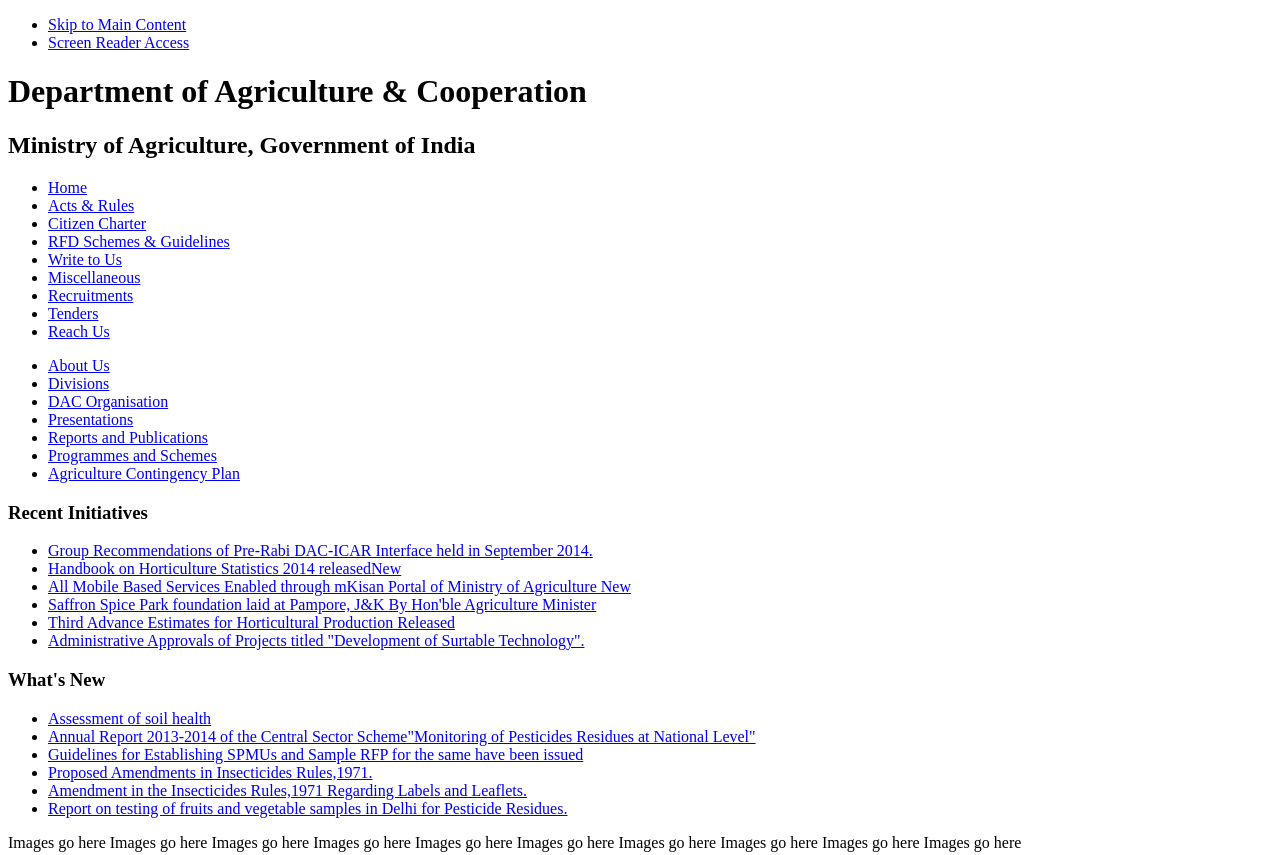
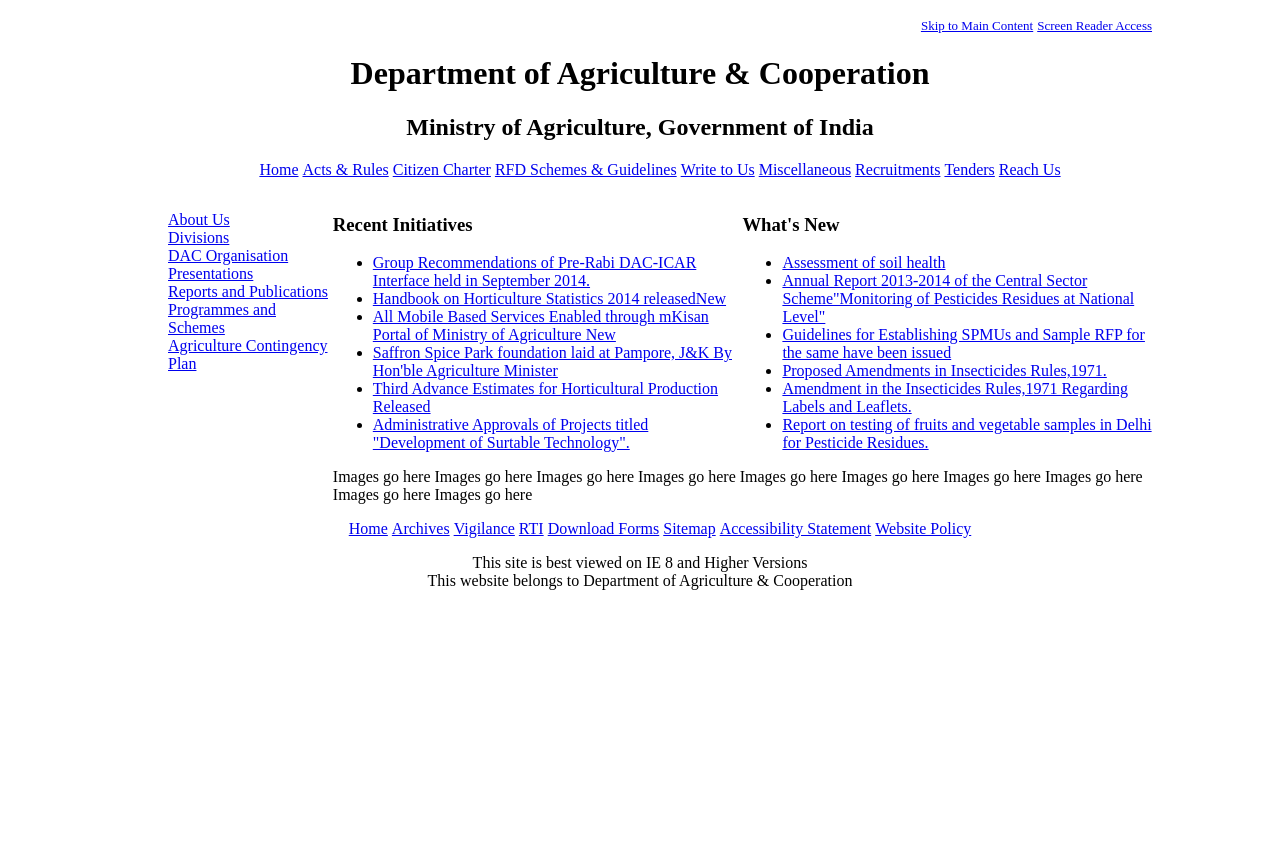
Before and after one commit to Shrinwanti22/HTML_basics, a plain HTML site: page index.html in a window 1280 px wide. Shown: the top 855 px of the page. After the commit the page ends 800 px from the top, so only its background shows below. Drawn offline with Linux system fonts and the light colour scheme.

Commit message:
after styling

```diff
--- a/index.html
+++ b/index.html
@@ -2,23 +2,23 @@
 <html>
 <head>
 	<title>Government of India, Department of Agriculture &amp; Cooperation, Ministry of Agriculture</title>
+	<link rel="stylesheet" type="text/css" href="style.css">
 </head>
 
 <body>
 	<header>
-		<div>
+		<div align = "right">
 			<ul>
-				<li><a href="#">Skip to Main Content</a></li>
-				<li><a href="#">Screen Reader Access</a></li>
+				<li><font size="2"><a href="#">Skip to Main Content</a></font></li>
+				<li><font size="2"><a href="#">Screen Reader Access</a></font></li>
 			</ul>
 		</div>
-		<div>
+		<div align = "center">
 			<h1>Department of Agriculture &amp; Cooperation</h1>
 			<h2>Ministry of Agriculture, Government of India</h2>
-		<div>
-	</header>
+		</div>
 
-	<nav>
+		<nav align = "center">
 			<ul>
 				<li><a href="#">Home</a></li>
 				<li><a href="#">Acts &amp; Rules</a></li>
@@ -30,8 +30,10 @@
 				<li><a href="#">Tenders</a></li>
 				<li><a href="#">Reach Us</a></li>
 			</ul>
+		</nav>
+	</header>
 
-	</nav>
+
 
 	<main>
 		<nav>
@@ -46,6 +48,7 @@
 			</ul>
 		</nav>
 		<section>
+			<div id = "recent">
 				<h3>Recent Initiatives</h3>
 				<ul>
 					<li><a href="#">Group Recommendations of Pre-Rabi DAC-ICAR Interface held in September 2014.</a></li>
@@ -55,9 +58,9 @@
 					<li><a href="#">Third Advance Estimates for Horticultural Production Released</a></li>
 					<li><a href="#">Administrative Approvals of Projects titled "Development of Surtable Technology".</a></li>
 				</ul>
-		</section>
+			</div>
 
-		<section>
+			<div id = "new">
 				<h3>What's New</h3>
 				<ul>
 					<li><a href="#">Assessment of soil health</a></li>
@@ -67,13 +70,16 @@
 					<li><a href="#">Amendment in the Insecticides Rules,1971 Regarding Labels and Leaflets.</a></li>
 					<li><a href="#">Report on testing of fruits and vegetable samples in Delhi for Pesticide Residues.</a></li>
 				</ul>
+			</div>
+
+			<div id = "image">
+				Images go here Images go here Images go here Images go here Images go here Images go here Images go here Images go here Images go here Images go here
+			</div>
 		</section>
-		<section>
-			Images go here Images go here Images go here Images go here Images go here Images go here Images go here Images go here Images go here Images go here
-		</section>
+
 	</main>
 	<footer>
-		<nav>
+		<nav align = "center">
 			<ul>
 				<li><a href="#">Home</a></li>
 				<li><a href="#">Archives</a></li>
@@ -85,7 +91,7 @@
 				<li><a href="#">Website Policy</a></li>
 			</ul>
 		</nav>
-		<div>
+		<div align = "center">
 			This site is best viewed on IE 8 and Higher Versions<br/>
 			This website belongs to Department of Agriculture &amp; Cooperation<br/>
 		</div>
--- /dev/null
+++ b/style.css
@@ -0,0 +1,44 @@
+header ul li {
+	display: inline;
+}
+
+footer nav ul li {
+	display: inline-block;
+}
+
+main nav ul li {
+	display: block;
+}
+
+main nav{
+	float: left;
+	width: 20%;
+}
+
+#recent{
+	float:left;
+	width: 50%;
+}
+
+#new{
+	float:left;
+	width: 50%;
+}
+
+#image{
+	clear: both;
+}
+
+main{
+	overflow: hidden;
+}
+
+section{
+	float: left;
+	width: 80%;
+}
+
+body{
+	width: 80%;
+	margin: auto;
+}
```
Lines whose indentation alone changed are shown as unchanged.
